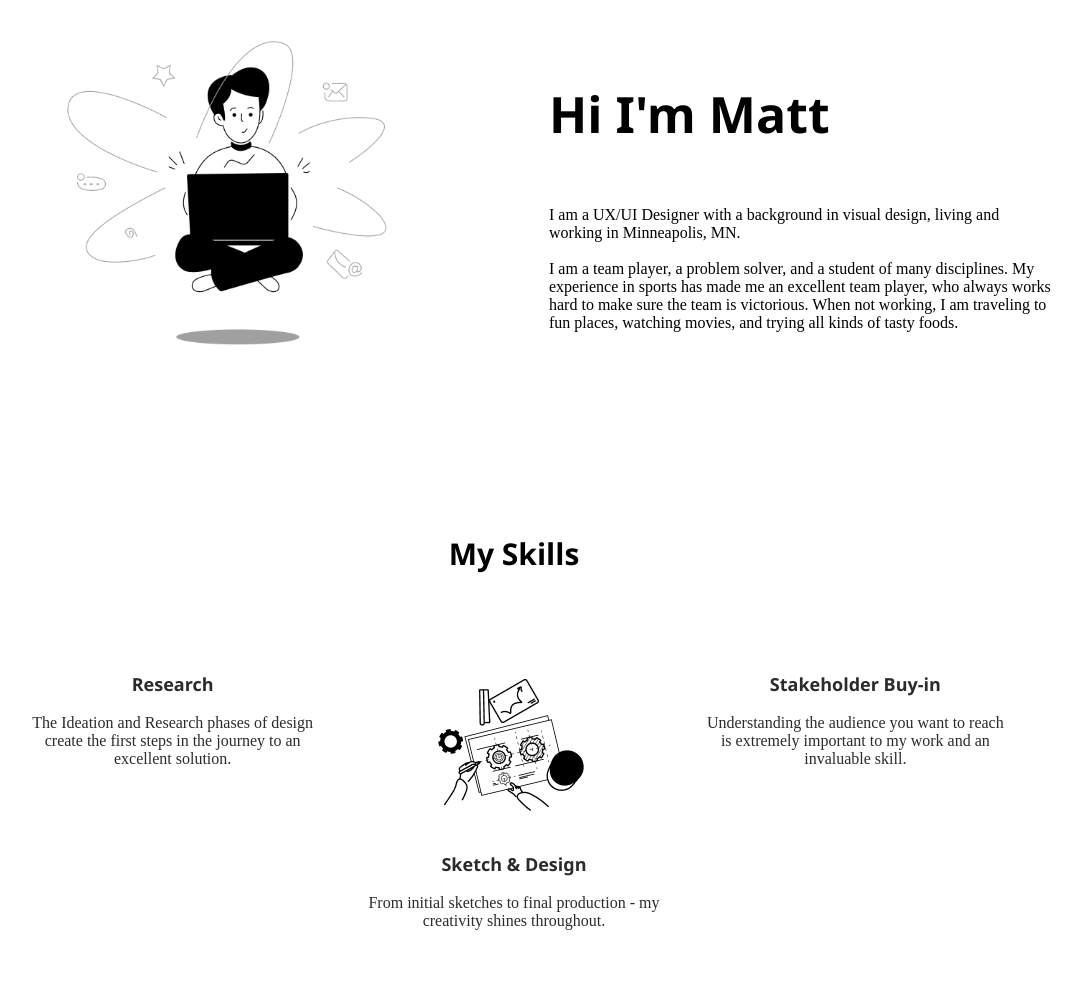
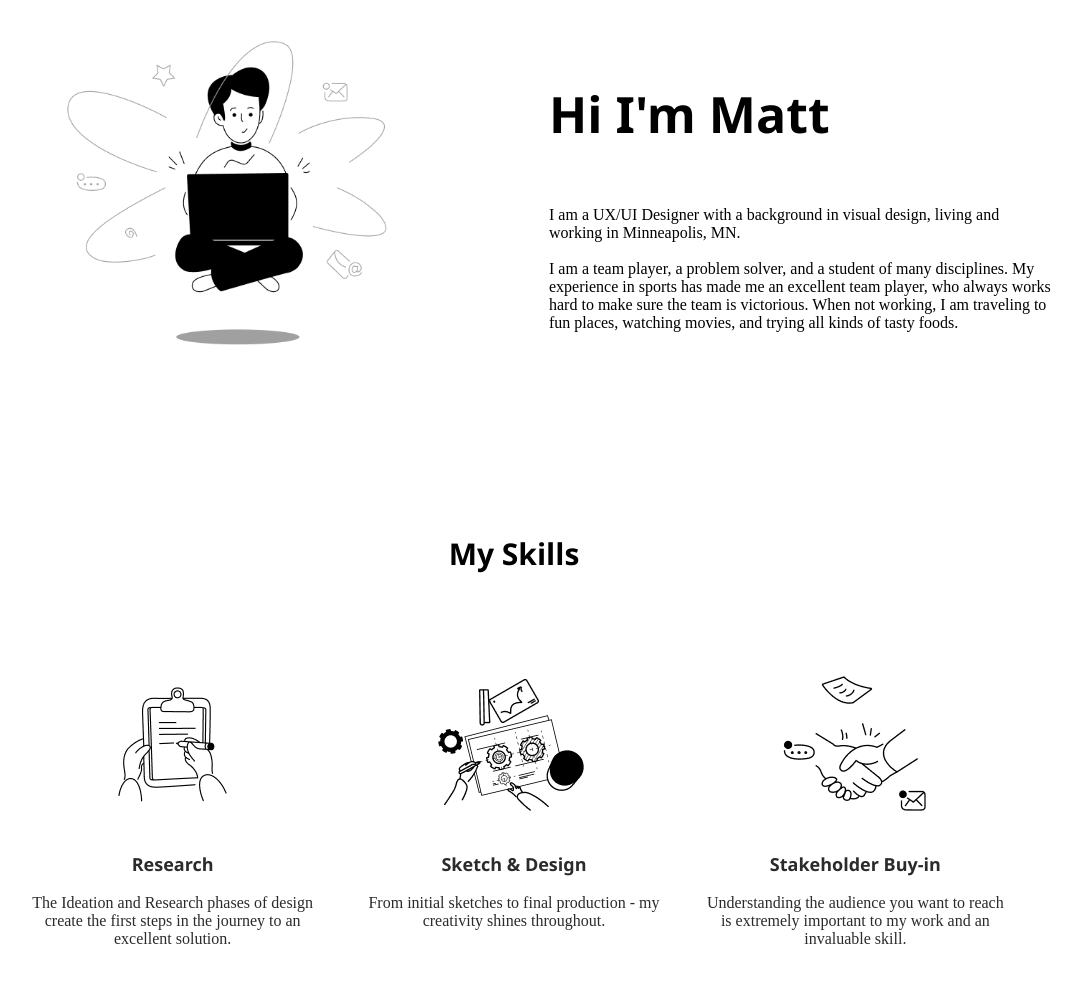
Before and after one commit to mattsteil/UX_UI_HW17, a plain HTML site: page index.html in a window 1280 px wide. Shown: the part 182-1164 px from the top of the page, without its empty margins (126-1207 px from the left). Drawn offline with Linux system fonts and the light colour scheme.

Commit message:
major update to content

```diff
--- a/index.html
+++ b/index.html
@@ -50,7 +50,7 @@
 
     <div class="flex_item">
 
-
+        <img src="/images/Research.png">
 
         <h3> Research </h3>
             <p> The Ideation and Research phases of design create
@@ -67,6 +67,9 @@
          </p>
          </div>
     <div class="flex_item">
+
+        <img src="/images/Buy-in.png">
+
         <h3> Stakeholder Buy-in </h3>
         <p> Understanding the audience you want
             to reach is extremely important to my work and an invaluable skill.
```
Also changed, not shown: images/Buy-in.png (added), images/Research.png (added).
